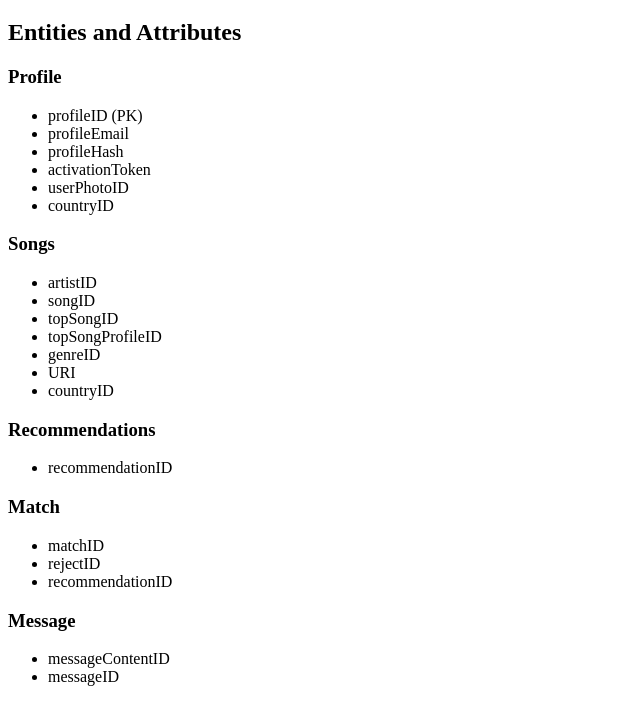
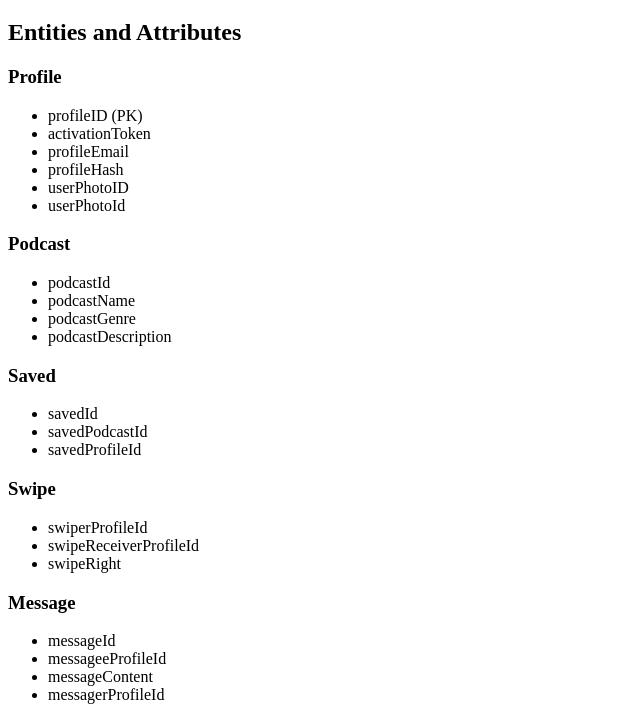
Before and after one commit to The-Octonauts/MusicTinder, a plain HTML site: page documentation/concept-model.html in a window 1280 px wide. Shown: the part 61-775 px from the top of the page, without its empty margins (0-640 px from the left). Drawn offline with Linux system fonts and the light colour scheme.

Commit message:
updated gitignore and erd.jpg

```diff
--- a/documentation/concept-model.html
+++ b/documentation/concept-model.html
@@ -10,40 +10,42 @@
     <h3>Profile </h3>
         <ul>
             <li>profileID (PK)</li>
+            <li>activationToken</li>
             <li>profileEmail</li>
             <li>profileHash</li>
-            <li>activationToken</li>
             <li>userPhotoID</li>
-            <li>countryID</li>
+            <li>userPhotoId</li>
         </ul>
-    <h3> Songs </h3>
+    <h3> Podcast </h3>
         <ul>
-            <li>artistID</li>
-            <li>songID</li>
-            <li>topSongID</li>
-            <li>topSongProfileID</li>
-            <li>genreID</li>
-            <li>URI</li>
-            <li>countryID</li>
+            <li>podcastId</li>
+            <li>podcastName</li>
+            <li>podcastGenre</li>
+            <li>podcastDescription</li>
         </ul>
-    <h3>Recommendations</h3>
+    <h3>Saved</h3>
     <ul>
-        <li>recommendationID</li>
+        <li>savedId</li>
+        <li>savedPodcastId</li>
+        <li>savedProfileId</li>
     </ul>
-    <h3>Match</h3>
+    <h3>Swipe</h3>
         <ul>
-            <li>matchID</li>
-            <li>rejectID</li>
-            <li>recommendationID</li>
+            <li>swiperProfileId</li>
+            <li>swipeReceiverProfileId</li>
+            <li>swipeRight</li>
         </ul>
     <h3>Message</h3>
         <ul>
-            <li>messageContentID</li>
-            <li>messageID</li>
+            <li>messageId</li>
+            <li>messageeProfileId</li>
+            <li>messageContent</li>
+            <li>messagerProfileId</li>
         </ul>
-
-
-
+<section>
+    <h1>ERD model for PodPals</h1>
+    <img src="ERD%20with%20colored%20entities%20(UML%20notation).jpeg" alt="ERD for PodPal" width="400px" height="400px">
+</section>
 
 
 
```
Also changed, not shown: documentation/ERD with colored entities (UML notation).jpeg (added), 1 other file.
